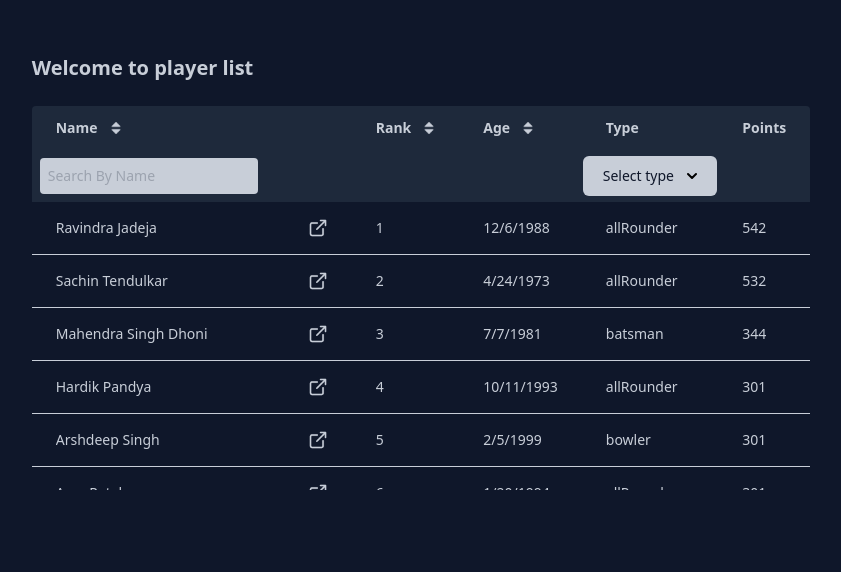
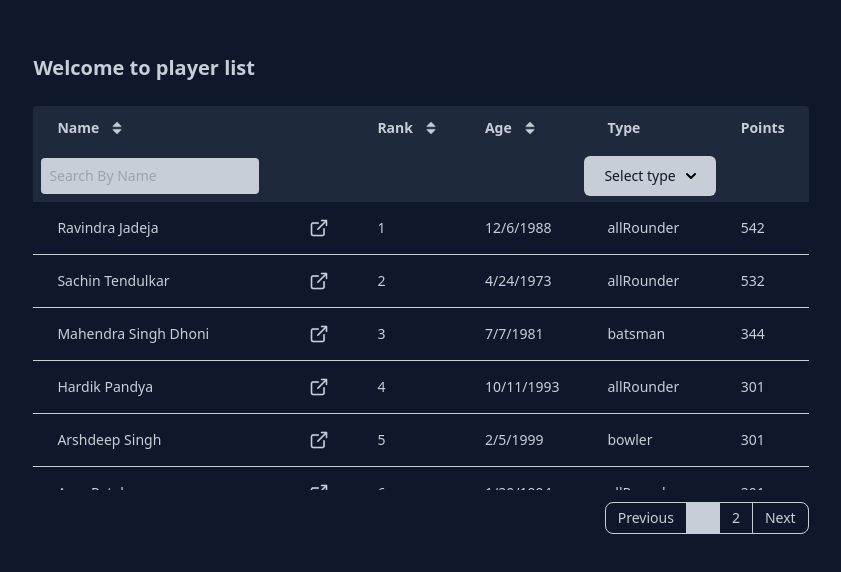
Before and after one commit to YashChauhan858/Nirmata-cricket-application, a React (Vite) app: page / in a window 1280 px wide. Shown: the part 138-710 px from the top of the page, without its empty margins (219-1060 px from the left). Built offline with nearby package versions, Linux system fonts and the light colour scheme.

Commit message:
added pagination and re-worked all functionalities

```diff
--- a/src/Components/Home/Pagination/Pagination.tsx
+++ b/src/Components/Home/Pagination/Pagination.tsx
@@ -13,7 +13,6 @@
   setPage,
   currentPage,
 }: IPagination) => {
-  console.log(currentPage)
   return (
     <nav aria-label="Page navigation example">
       <ul className="inline-flex -space-x-px text-sm">
--- a/src/Components/Home/Table/Table.tsx
+++ b/src/Components/Home/Table/Table.tsx
@@ -1,4 +1,9 @@
-import { TPlayer, getDateByEpoch, getPlayers } from '@Utils'
+import {
+  TPlayer,
+  divideArrayIntoChunks,
+  getDateByEpoch,
+  getPlayers,
+} from '@Utils'
 import { useQuery } from '@tanstack/react-query'
 
 import { useNavigate } from 'react-router-dom'
@@ -9,6 +14,7 @@
 /** ---------------- @Images_Icons ------------------- */
 import externalLink from '@Assets/externalLink.png'
 import sort from '@Assets/sort.png'
+import Pagination from '../Pagination/Pagination'
 
 interface ISortOrder {
   Age: 'asc' | 'desc'
@@ -28,9 +34,36 @@
     Rank: 'asc',
   })
 
-  const [cricketerList, setCricketerList] = useState<TPlayer[]>([])
+  const [cricketerList, setCricketerList] = useState<TPlayer[][]>([[]])
   const [setsearchByName, setSearchByName] = useState<string>('')
   const [dropDownState, setDropDownState] = useState<string>('All')
+  const [paginationState, setPaginationState] = useState({
+    currentPage: 1,
+    totalNumberOfPages: 0,
+    pageSize: 10,
+  })
+
+  const incrementPage = () =>
+    setPaginationState((prevState) => ({
+      ...prevState,
+      currentPage:
+        prevState.currentPage === prevState.totalNumberOfPages
+          ? prevState.currentPage
+          : prevState.currentPage + 1,
+    }))
+  const decrementPage = () =>
+    setPaginationState((prevState) => ({
+      ...prevState,
+      currentPage:
+        prevState.currentPage === 1
+          ? prevState.currentPage
+          : prevState.currentPage - 1,
+    }))
+  const selectPageFromPaginationList = (page: number) =>
+    setPaginationState((prevState) => ({
+      ...prevState,
+      currentPage: page,
+    }))
 
   const { data: cricketerData, isLoading } = useQuery<TPlayer[]>({
     queryKey: ['AllPlayersDetails'],
@@ -38,9 +71,14 @@
     onSuccess: (data) => {
       const isValidList = !!data && data?.length !== 0
       if (isValidList) {
-        setCricketerList(data)
+        setCricketerList(divideArrayIntoChunks(data, paginationState.pageSize))
+        setPaginationState((prevState) => ({
+          ...prevState,
+          currentPage: 1,
+          totalNumberOfPages: Math.ceil(data.length / paginationState.pageSize),
+        }))
       } else {
-        setCricketerList([])
+        setCricketerList([[]])
       }
     },
     refetchOnWindowFocus: false,
@@ -48,14 +86,19 @@
 
   const typeList = ['All', 'allRounder', 'batsman', 'bowler', 'wicketKeeper']
   const onDropDownStateChangeHandler = (cricketerType: string) => {
+    const dividedData = divideArrayIntoChunks(
+      cricketerData ?? [],
+      paginationState.pageSize,
+    )
     if (cricketerType === 'All') {
-      setCricketerList(cricketerData ?? [])
+      setCricketerList(dividedData)
     } else {
-      setCricketerList([
-        ...(cricketerData?.filter(
-          (details) => details.type === cricketerType,
-        ) ?? []),
-      ])
+      setCricketerList((prevState) => {
+        prevState[paginationState.currentPage - 1] = dividedData[
+          paginationState.currentPage - 1
+        ].filter((details) => details.type === cricketerType)
+        return [...prevState]
+      })
     }
     setDropDownState(cricketerType)
   }
@@ -66,31 +109,51 @@
 
   const filterListByCricketerName = (name: string) => {
     setSearchByName(name)
+    const dividedData = divideArrayIntoChunks(
+      cricketerData ?? [],
+      paginationState.pageSize,
+    )
     if (name) {
-      const searchList = cricketerData?.filter((cricketer) =>
+      setCricketerList((prevState) => {
+        prevState[paginationState.currentPage - 1] = dividedData[
+          paginationState.currentPage - 1
+        ]?.filter((cricketer) =>
           cricketer.name?.toLowerCase()?.includes(name.toLocaleLowerCase()),
         )
-      setCricketerList(searchList ?? [])
+        return [...prevState]
+      })
     } else {
-      setCricketerList(cricketerData ?? [])
+      setCricketerList(dividedData)
     }
   }
 
   const sortListByColumnType = (columnType: string) => {
+    const dividedData = divideArrayIntoChunks(
+      cricketerData ?? [],
+      paginationState.pageSize,
+    )
     if (columnType === 'Age') {
-      setCricketerList((prevState) =>
+      setCricketerList((prevState) => {
+        prevState[paginationState.currentPage - 1] =
           sortOrder.Age === 'asc'
-          ? [...prevState.sort((a, b) => (a.dob ?? 0) - (b.dob ?? 0))]
-          : [...prevState.sort((a, b) => (b.dob ?? 0) - (a.dob ?? 0))],
+            ? dividedData[paginationState.currentPage - 1].sort(
+                (a, b) => (a.dob ?? 0) - (b.dob ?? 0),
               )
+            : dividedData[paginationState.currentPage - 1].sort(
+                (a, b) => (b.dob ?? 0) - (a.dob ?? 0),
+              )
+        return [...prevState]
+      })
       setSortOrder((prevState) => ({
         ...prevState,
         Age: prevState['Age'] === 'asc' ? 'desc' : 'asc',
       }))
     }
     if (columnType === 'Name') {
-      setCricketerList((prevState) => [
-        ...prevState.sort((a, b) => {
+      setCricketerList((prevState) => {
+        prevState[paginationState.currentPage - 1] = dividedData[
+          paginationState.currentPage - 1
+        ].sort((a, b) => {
           if ((a.name ?? '') < (b.name ?? '')) {
             return sortOrder.Name === 'asc' ? 1 : -1
           }
@@ -98,25 +161,33 @@
             return sortOrder.Name === 'asc' ? -1 : 1
           }
           return 0
-        }),
-      ])
+        })
+        return [...prevState]
+      })
       setSortOrder((prevState) => ({
         ...prevState,
         Name: prevState['Name'] === 'asc' ? 'desc' : 'asc',
       }))
     }
     if (columnType === 'Rank') {
-      setCricketerList((prevState) =>
+      setCricketerList((prevState) => {
+        prevState[paginationState.currentPage - 1] =
           sortOrder.Rank === 'asc'
-          ? [...prevState.sort((a, b) => (a.rank ?? 0) - (b.rank ?? 0))]
-          : [...prevState.sort((a, b) => (b.rank ?? 0) - (a.rank ?? 0))],
+            ? dividedData[paginationState.currentPage - 1].sort(
+                (a, b) => (a.rank ?? 0) - (b.rank ?? 0),
               )
+            : dividedData[paginationState.currentPage - 1].sort(
+                (a, b) => (b.rank ?? 0) - (a.rank ?? 0),
+              )
+        return [...prevState]
+      })
       setSortOrder((prevState) => ({
         ...prevState,
         Rank: prevState['Rank'] === 'asc' ? 'desc' : 'asc',
       }))
     }
   }
+
   return (
     <div className="flex flex-col">
       <div className="rounded relative h-96 overflow-y-auto">
@@ -177,8 +248,9 @@
             </tr>
           </thead>
           <tbody className="h-52 overflow-hidden overflow-y-auto">
-            {cricketerList.length !== 0 &&
-              cricketerList.map((playerDetails) => (
+            {cricketerList[paginationState.currentPage - 1].length !== 0 &&
+              cricketerList[paginationState.currentPage - 1].map(
+                (playerDetails) => (
                   <tr
                     key={playerDetails.id}
                     className="border-b border-textColor h-10"
@@ -213,7 +285,8 @@
                       {playerDetails?.points ?? '-'}
                     </td>
                   </tr>
-              ))}
+                ),
+              )}
             {!isLoading && cricketerList?.length === 0 && (
               <tr className="border-b">
                 <td
@@ -227,6 +300,15 @@
           </tbody>
         </table>
       </div>
+      <div className="ml-auto mt-3">
+        <Pagination
+          totalNumberOfPages={paginationState.totalNumberOfPages}
+          currentPage={paginationState.currentPage}
+          increment={incrementPage}
+          decrement={decrementPage}
+          setPage={(page) => selectPageFromPaginationList(page)}
+        />
+      </div>
     </div>
   )
 }
--- a/src/Utils/functions.ts
+++ b/src/Utils/functions.ts
@@ -4,3 +4,17 @@
   }
   return '-'
 }
+
+export const divideArrayIntoChunks = <T>(
+  arr: T[],
+  chunkSize: number,
+): T[][] => {
+  const dividedArray: T[][] = []
+
+  for (let i = 0; i < arr.length; i += chunkSize) {
+    const chunk = arr.slice(i, i + chunkSize)
+    dividedArray.push(chunk)
+  }
+
+  return dividedArray
+}
```
Lines whose indentation alone changed are shown as unchanged.
